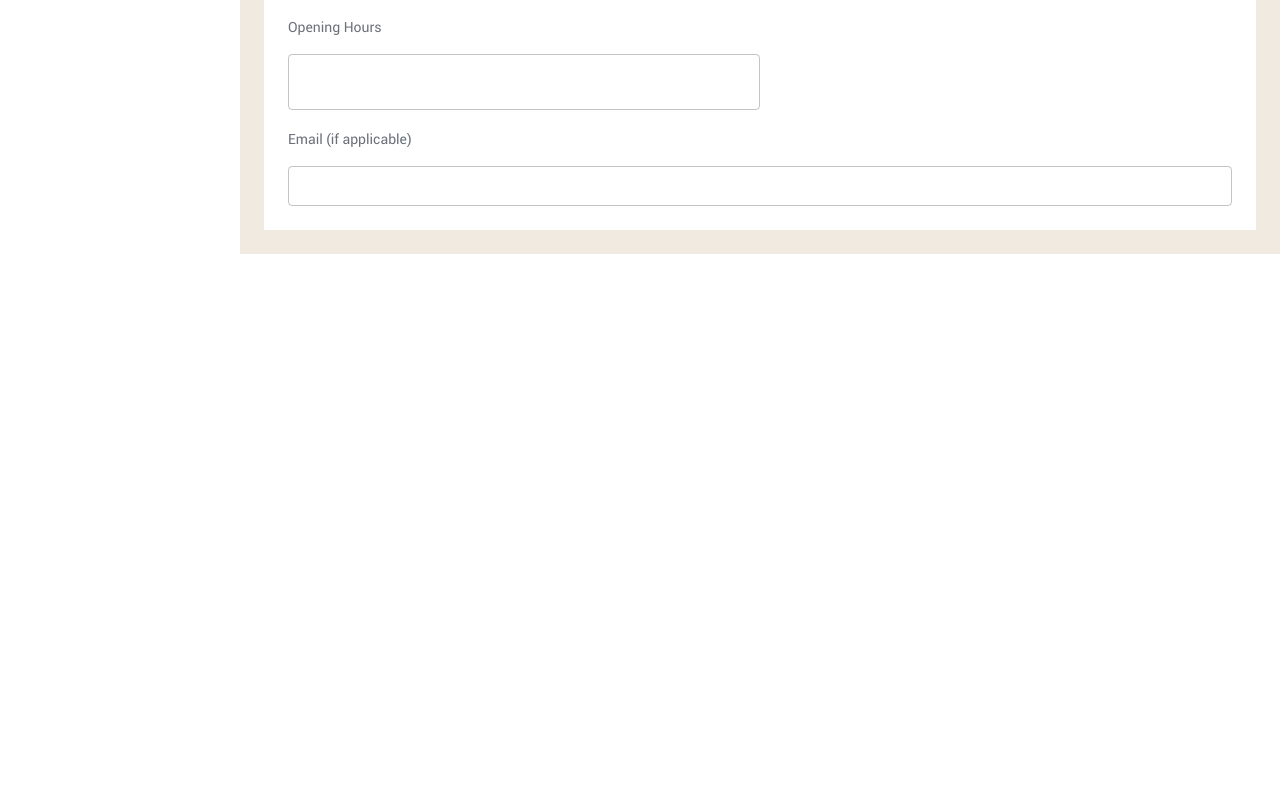
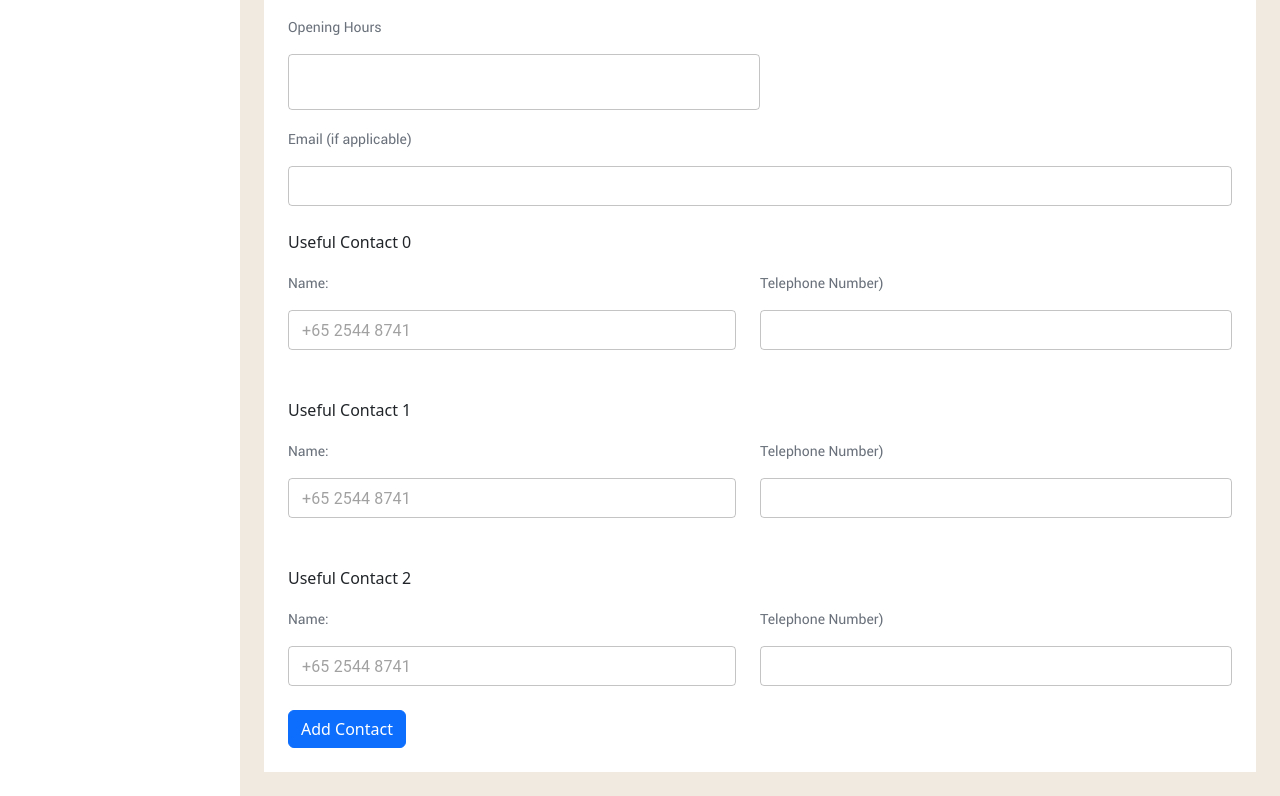
Before and after one commit to kivelz/userRolesReact, a React (Create React App) app: page /usercontact in a window 1280 px wide. Shown: the part 914-1710 px from the top of the page. Before the commit the page ends 1168 px from the top, so only its background shows below. Built offline with nearby package versions, Linux system fonts and the light colour scheme.

Commit message:
add usercontact component

```diff
--- /dev/null
+++ b/src/app/pages/AddUserContact.tsx
@@ -0,0 +1,50 @@
+import React, { useEffect } from 'react';
+import '../../App.css';
+import 'bootstrap/dist/css/bootstrap.min.css';
+import { TextField } from '@mui/material';
+import { Button } from 'react-bootstrap';
+
+
+interface IAddUserContact {
+
+}
+
+
+let contactInfo = [
+    { name: "", telNo: "" },
+    { name: "", telNo: "" },
+    { name: "", telNo: "" },
+]
+
+const AddUsefulContact: React.FunctionComponent<IAddUserContact> = (props) => {
+    const [userContact, setAddUserContact] = React.useState(contactInfo)
+
+    return (
+        <div style={{ flex: 1, }}>
+            {userContact.map((item, index) => (
+                <div style={{ paddingTop: 24, paddingBottom: 24 }}>
+                    <div>
+                        {`Useful Contact` + ' ' + (index)}
+                    </div>
+                    <div style={{ flexDirection: 'row', display: 'flex', flex: 1 }}>
+                        <div style={{ flex: 1 }}>
+                            <div className='textBoxTitleSpace'>
+                                <span className='textBoxLabel' style={{ color: '#6A717B' }}>Name:</span>
+                            </div>
+                            <TextField id="outlined-basic" variant="outlined" fullWidth size='small' style={{ paddingRight: 24 }} placeholder='+65 2544 8741' />
+                        </div>
+                        <div style={{ flex: 1 }}>
+                            <div className='textBoxTitleSpace'>
+                                <span className='textBoxLabel' style={{ color: '#6A717B' }}>Telephone Number)</span>
+                            </div>
+                            <TextField id="outlined-basic" variant="outlined" fullWidth size='small' style={{}} />
+                        </div>
+                    </div>
+                </div>
+            ))}
+            <Button onClick={() => alert('in progress')} >Add Contact</Button>
+        </div>
+    )
+}
+
+export default AddUsefulContact
--- a/src/app/pages/UserContacts.tsx
+++ b/src/app/pages/UserContacts.tsx
@@ -5,7 +5,9 @@ import 'bootstrap/dist/css/bootstrap.min.css';
 import { Box, Divider, Drawer, Typography } from '@mui/material';
 import TextField from '@mui/material/TextField';
 
+
 import { useState } from "react";
+import AddUsefulContact from './AddUserContact';
 
 interface IUserContactProps { }
 
@@ -102,7 +104,7 @@ const UsefulContacts: React.FunctionComponent<IUserContactProps> = (props) => {
                     </div>
                     <TextField id="outlined-basic" variant="outlined" fullWidth size='small' style={{}} />
                 </div>
-
+                <AddUsefulContact />
             </form>
         </div>
 
```
